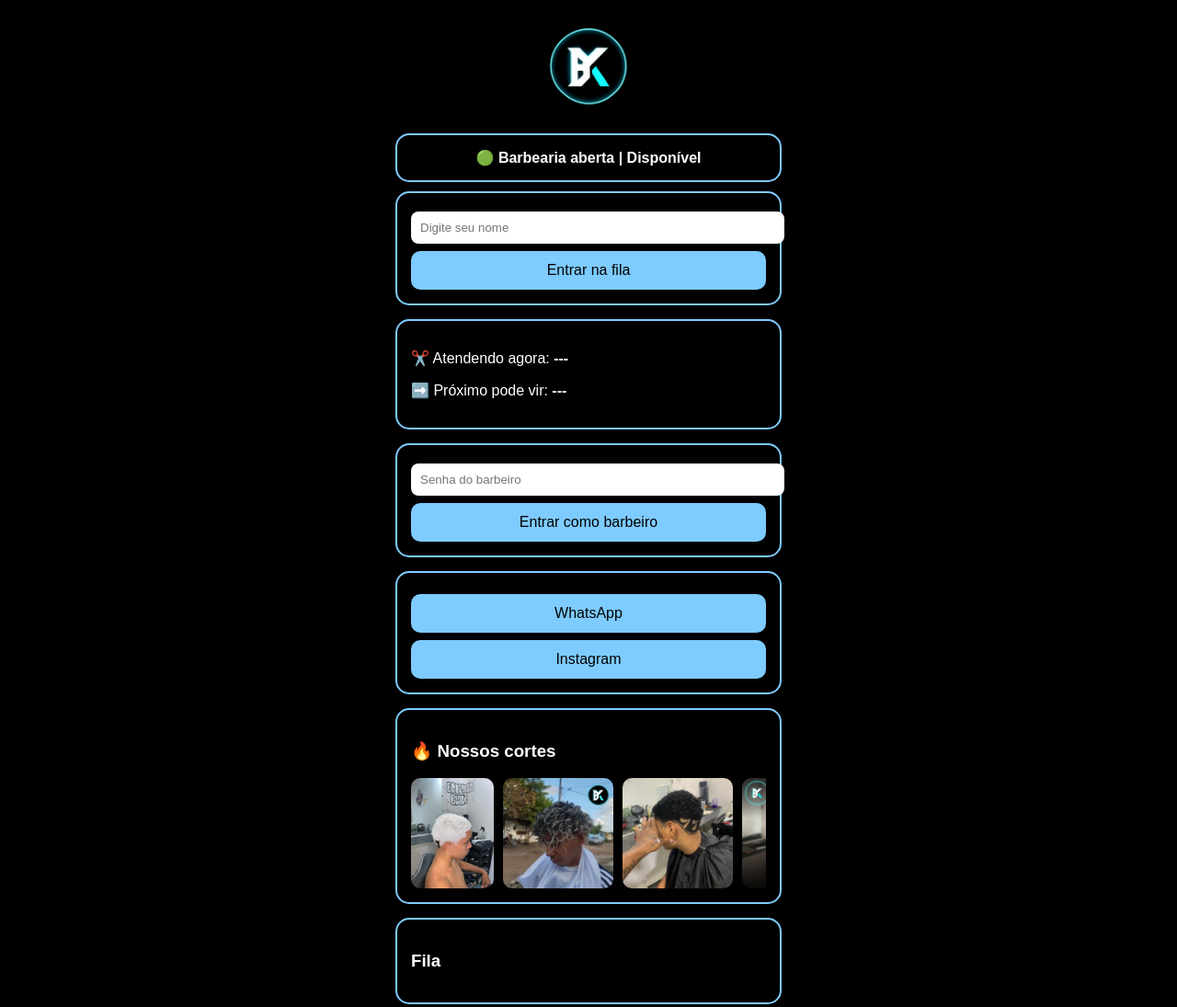
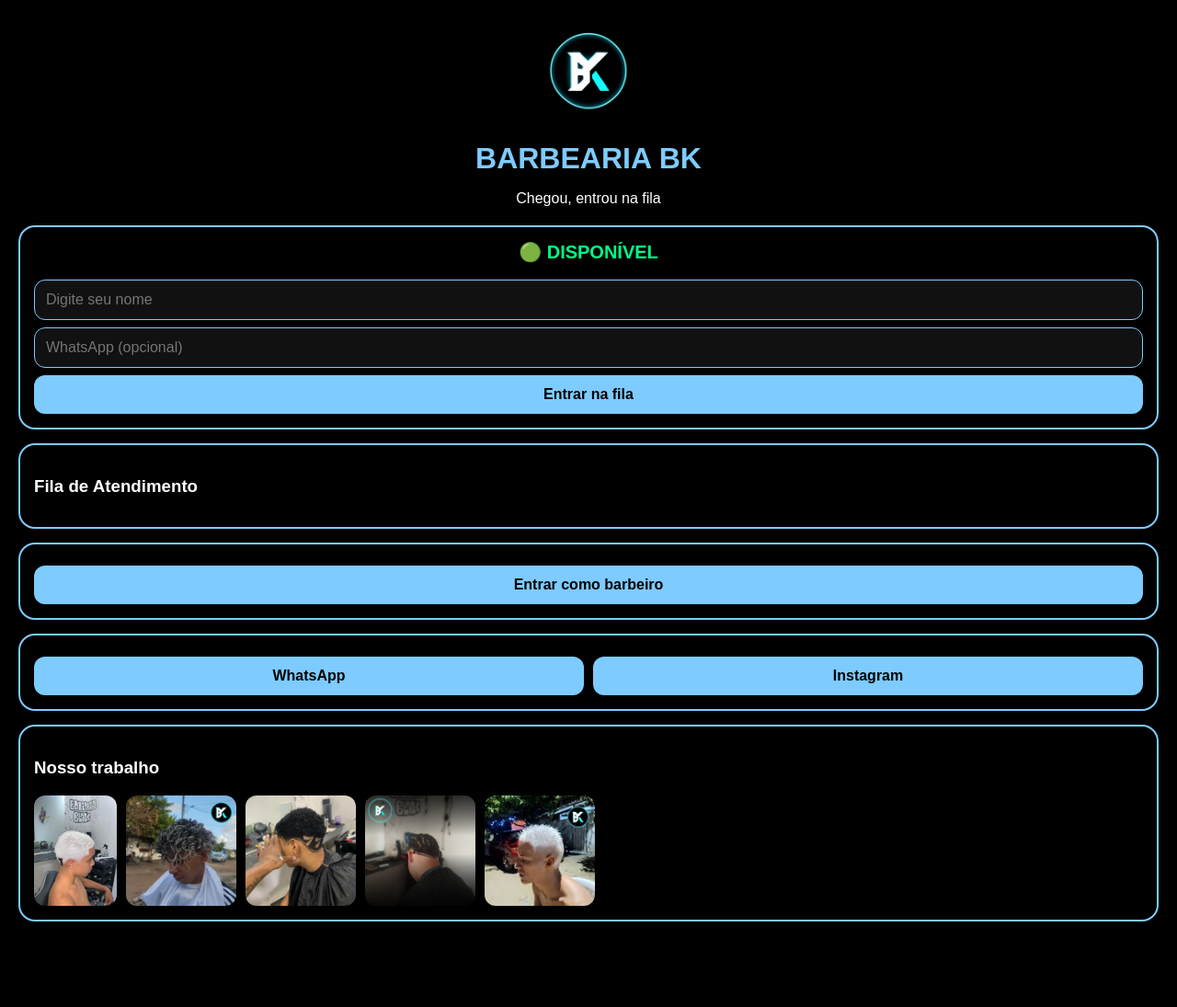
Before and after one commit to antonny004/Barbearia-bk, a plain HTML site: page index.html in a window 1280 px wide. Shown: the whole page at 92% size. After the commit the page ends 1037 px from the top, so only its background shows below. Drawn offline with Linux system fonts and the light colour scheme.

Commit message:
index.html

```diff
--- a/index.html
+++ b/index.html
@@ -1,134 +1,167 @@
+
 <!DOCTYPE html>
 <html lang="pt-BR">
 <head>
 <meta charset="UTF-8">
+<title>Barbearia Black | BK</title>
 <meta name="viewport" content="width=device-width, initial-scale=1.0">
-<title>Barbearia Black - BK</title>
 
 <style>
-body {
-  margin: 0;
-  font-family: Arial, sans-serif;
-  background: #000;
-  color: #fff;
+:root {
+  --fundo:#000;
+  --azul:#7ecbff;
+  --verde:#00ff88;
+  --vermelho:#ff4d4d;
+  --texto:#fff;
 }
 
-.container {
-  max-width: 420px;
-  margin: auto;
-  padding: 15px;
+* { box-sizing:border-box; font-family:Arial,sans-serif; }
+
+body {
+  margin:0;
+  background:var(--fundo);
+  color:var(--texto);
+  padding:20px;
 }
 
-.card {
-  border: 2px solid #7ecbff;
-  border-radius: 15px;
-  padding: 15px;
-  margin-bottom: 15px;
+header {
+  text-align:center;
+  margin-bottom:20px;
 }
 
-.logo {
-  display: block;
-  margin: 0 auto 10px;
-  max-width: 120px;
+header img {
+  width:120px;
+  margin-bottom:10px;
+}
+
+h1 { color:var(--azul); margin:0; }
+
+.card {
+  border:2px solid var(--azul);
+  border-radius:18px;
+  padding:15px;
+  margin-bottom:15px;
+}
+
+.status {
+  text-align:center;
+  font-size:20px;
+  font-weight:bold;
+  margin-bottom:10px;
+}
+
+input, button {
+  width:100%;
+  padding:12px;
+  border-radius:12px;
+  border:none;
+  font-size:16px;
+  margin-top:8px;
+}
+
+input {
+  background:#111;
+  color:white;
+  border:1px solid var(--azul);
 }
 
 button {
-  width: 100%;
-  padding: 12px;
-  border-radius: 10px;
-  border: none;
-  background: #7ecbff;
-  font-size: 16px;
-  margin-top: 8px;
-  cursor: pointer;
+  background:var(--azul);
+  color:black;
+  font-weight:bold;
+  cursor:pointer;
 }
 
-input {
-  width: 100%;
-  padding: 10px;
-  border-radius: 8px;
-  border: none;
-  margin-top: 5px;
+ul { list-style:none; padding:0; }
+
+li {
+  display:flex;
+  align-items:center;
+  gap:10px;
+  padding:8px 0;
+  border-bottom:1px solid #333;
 }
 
-.status {
-  text-align: center;
-  font-weight: bold;
-  margin-bottom: 10px;
+.bolinha {
+  width:28px;
+  height:28px;
+  border-radius:50%;
+  display:flex;
+  align-items:center;
+  justify-content:center;
+  font-weight:bold;
+  color:black;
 }
 
-.fila-item {
-  display: flex;
-  align-items: center;
-  background: #111;
-  border-radius: 10px;
-  padding: 10px;
-  margin-top: 8px;
+.em { background:var(--verde); }
+.prox { background:var(--azul); }
+.agu { background:#777; }
+
+.admin { display:none; }
+
+.social {
+  display:flex;
+  gap:10px;
 }
 
-.numero {
-  width: 30px;
-  height: 30px;
-  border-radius: 50%;
-  background: #7ecbff;
-  color: #000;
-  display: flex;
-  align-items: center;
-  justify-content: center;
-  font-weight: bold;
-  margin-right: 10px;
+.social button { flex:1; }
+
+.galeria {
+  display:flex;
+  gap:10px;
+  overflow-x:auto;
 }
 
-.fotos {
-  display: flex;
-  overflow-x: auto;
-  gap: 10px;
-}
-
-.fotos img {
-  height: 120px;
-  border-radius: 10px;
+.galeria img {
+  height:120px;
+  border-radius:12px;
 }
 </style>
 </head>
 
 <body>
-<div class="container">
 
-<img src="logo.png" class="logo">
-
-<div class="card status" id="statusBarbearia"></div>
+<header>
+  <img src="logo.png" alt="Logo">
+  <h1>BARBEARIA BK</h1>
+  <p>Chegou, entrou na fila</p>
+</header>
 
 <div class="card">
+  <div id="statusTexto" class="status"></div>
+
   <input id="nomeCliente" placeholder="Digite seu nome">
+  <input id="telefoneCliente" placeholder="WhatsApp (opcional)">
   <button onclick="entrarFila()">Entrar na fila</button>
 </div>
 
 <div class="card">
-  <p>✂️ Atendendo agora: <b id="atual">---</b></p>
-  <p>➡️ Próximo pode vir: <b id="proximo">---</b></p>
+  <h3>Fila de Atendimento</h3>
+  <ul id="fila"></ul>
 </div>
 
 <div class="card">
-  <input id="senha" placeholder="Senha do barbeiro" type="password">
-  <button onclick="login()">Entrar como barbeiro</button>
+  <button onclick="loginBarbeiro()">Entrar como barbeiro</button>
+</div>
 
-  <div id="painel" style="display:none">
-    <button onclick="toggleBarbearia()">Abrir / Fechar Barbearia</button>
-    <button onclick="toggleStatus()">Disponível / Em atendimento</button>
-    <button onclick="avancar()">Avançar atendimento</button>
-    <button onclick="limpar()">Limpar fila</button>
-  </div>
+<div class="card admin" id="painel">
+  <h3>Painel do Barbeiro</h3>
+  <button onclick="mudarStatus()">Alterar Status</button>
+  <button onclick="avancar()">Avançar Atendimento</button>
+  <button onclick="limparFila()">Limpar Fila</button>
+
+  <h4>📜 Histórico de hoje</h4>
+  <ul id="historico"></ul>
+</div>
+
+<div class="card social">
+  <button onclick="abrirWhats()">WhatsApp</button>
+  <button onclick="abrirInsta()">Instagram</button>
 </div>
 
 <div class="card">
-  <button onclick="window.open('https://wa.me/5583998792009')">WhatsApp</button>
-  <button onclick="window.open('https://www.instagram.com/barbearia_bk')">Instagram</button>
-</div>
-
-<div class="card">
-  <h3>🔥 Nossos cortes</h3>
-  <div class="fotos">
+  <h3>Nosso trabalho</h3>
+  <div class="galeria">
     <img src="foto1.jpg">
     <img src="foto2.jpg">
     <img src="foto3.jpg">
@@ -137,73 +170,89 @@
   </div>
 </div>
 
-<div class="card" id="listaFila"></div>
+<script>
+const WHATSAPP = "5583998792009";
+const INSTAGRAM = "barbearia_bk";
+const SENHA_BARBEIRO = "1234";
 
-</div>
+let status = localStorage.getItem("status") || "DISPONÍVEL";
+let fila = JSON.parse(localStorage.getItem("fila")) || [];
+let historico = JSON.parse(localStorage.getItem("historico")) || [];
+let hoje = new Date().toLocaleDateString();
 
-<script>
-const SENHA_ADMIN = "1234";
-let fila = [];
-let aberto = true;
-let status = "Disponível";
+function salvar(){
+  localStorage.setItem("status",status);
+  localStorage.setItem("fila",JSON.stringify(fila));
+  localStorage.setItem("historico",JSON.stringify(historico));
+}
 
-function atualizar() {
-  document.getElementById("statusBarbearia").innerText =
-    (aberto ? "🟢 Barbearia aberta" : "🔴 Barbearia fechada") + " | " + status;
+function atualizar(){
+  const s = document.getElementById("statusTexto");
+  if(status==="DISPONÍVEL"){
+    s.style.color="var(--verde)";
+    s.innerText="🟢 DISPONÍVEL";
+  } else if(status==="FECHADO"){
+    s.style.color="var(--vermelho)";
+    s.innerText="⛔ FECHADO";
+  } else {
+    s.style.color="var(--azul)";
+    s.innerText="🔵 EM ATENDIMENTO";
+  }
 
-  document.getElementById("atual").innerText = fila[0]?.nome || "---";
-  document.getElementById("proximo").innerText = fila[1]?.nome || "---";
+  const ul=document.getElementById("fila");
+  ul.innerHTML="";
+  fila.forEach((c,i)=>{
+    let classe="agu",txt="Aguardando";
+    if(i===0){classe="em";txt="Em atendimento";}
+    else if(i===1){classe="prox";txt="Próximo pode vir";}
+    ul.innerHTML+=`
+      <li>
+        <div class="bolinha ${classe}">${i+1}</div>
+        <div>
+          <strong>${c.nome}</strong><br>
+          <small>${txt}</small>
+        </div>
+      </li>`;
+  });
 
-  const lista = document.getElementById("listaFila");
-  lista.innerHTML = "<h3>Fila</h3>";
-  fila.forEach((p, i) => {
-    lista.innerHTML += `
-      <div class="fila-item">
-        <div class="numero">${i + 1}</div>
-        <div>
-          <b>${p.nome}</b><br>
-          ⏰ ${p.hora}
-        </div>
-      </div>`;
+  const h=document.getElementById("historico");
+  h.innerHTML="";
+  historico.filter(x=>x.data===hoje).forEach(x=>{
+    h.innerHTML+=`<li>✔ ${x.nome} (${x.hora})</li>`;
   });
 }
 
-function entrarFila() {
-  if (!aberto) return alert("Barbearia fechada no momento");
-  const nome = nomeCliente.value.trim();
-  if (nome.length < 3) return alert("Digite um nome válido (mínimo 3 letras)");
-  fila.push({ nome, hora: new Date().toLocaleTimeString() });
-  nomeCliente.value = "";
-  atualizar();
+function entrarFila(){
+  const nome=document.getElementById("nomeCliente").value.trim();
+  if(nome.length<2) return alert("Nome inválido");
+  fila.push({nome,hora:new Date().toLocaleTimeString()});
+  document.getElementById("nomeCliente").value="";
+  salvar(); atualizar();
 }
 
-function login() {
-  if (senha.value === SENHA_ADMIN) {
-    painel.style.display = "block";
-  } else {
-    alert("Senha incorreta");
-  }
+function mudarStatus(){
+  status = status==="DISPONÍVEL" ? "EM ATENDIMENTO" :
+           status==="EM ATENDIMENTO" ? "FECHADO" : "DISPONÍVEL";
+  salvar(); atualizar();
 }
 
-function toggleBarbearia() {
-  aberto = !aberto;
-  atualizar();
+function avancar(){
+  if(!fila.length) return;
+  const a=fila.shift();
+  historico.push({nome:a.nome,hora:a.hora,data:hoje});
+  salvar(); atualizar();
 }
 
-function toggleStatus() {
-  status = status === "Disponível" ? "Em atendimento" : "Disponível";
-  atualizar();
+function limparFila(){ fila=[]; salvar(); atualizar(); }
+
+function loginBarbeiro(){
+  const s=prompt("Senha do barbeiro:");
+  if(s===SENHA_BARBEIRO)
+    document.getElementById("painel").style.display="block";
 }
 
-function avancar() {
-  fila.shift();
-  atualizar();
-}
-
-function limpar() {
-  fila = [];
-  atualizar();
-}
+function abrirWhats(){ window.open(`https://wa.me/${WHATSAPP}`,"_blank"); }
+function abrirInsta(){ window.open(`https://instagram.com/${INSTAGRAM}`,"_blank"); }
 
 atualizar();
 </script>
```
